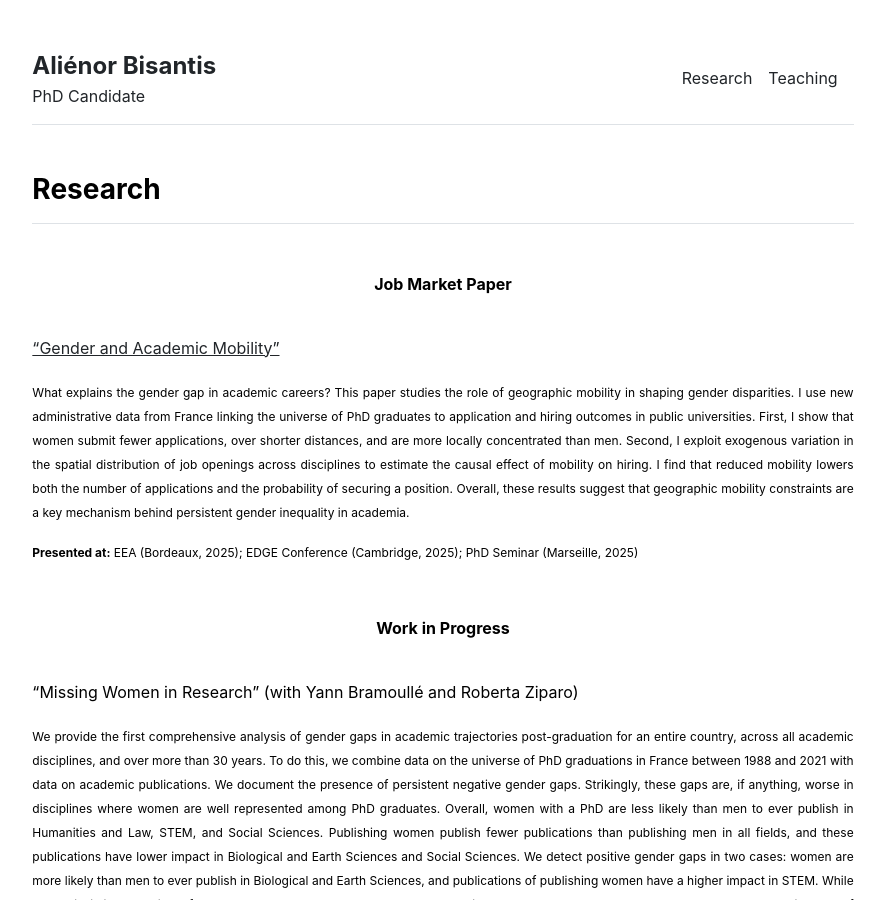
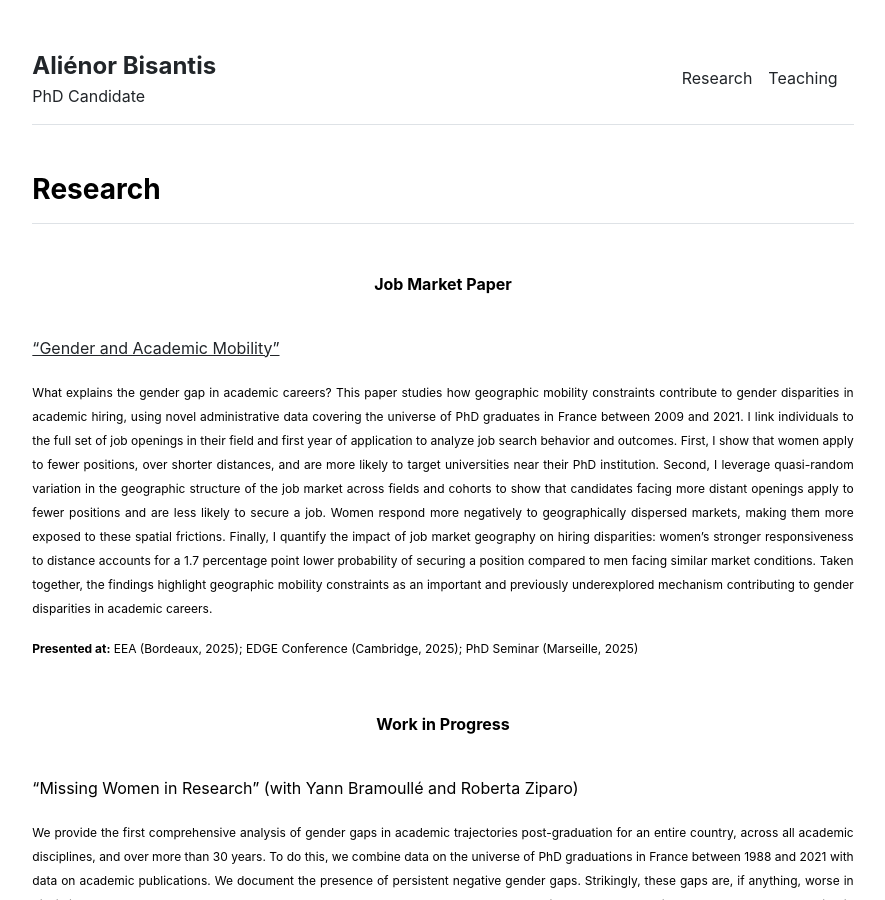
Before and after one commit to alienorbisantis/alienorbisantis.github.io, a Jekyll site: the page built from Research/Research.md, in a window 1280 px wide and 900 px high. Shown: the whole window, without its empty margins (197-1082 px from the left). Built offline with Jekyll 4.4.1, drawn with Linux system fonts in a browser that asks for light colours.

Commit message:
Update Research.md

```diff
--- a/Research/Research.md
+++ b/Research/Research.md
@@ -13,7 +13,7 @@
 ["Gender and Academic Mobility"]({{ site.github.url }}/assets//pdf//JMP_BISANTIS.pdf)
 
 <p align="justify">
-<sub>What explains the gender gap in academic careers? This paper studies the role of geographic mobility in shaping gender disparities. I use new administrative data from France linking the universe of PhD graduates to application and hiring outcomes in public universities. First, I show that women submit fewer applications, over shorter distances, and are more locally concentrated than men. Second, I exploit exogenous variation in the spatial distribution of job openings across disciplines to estimate the causal effect of mobility on hiring. I find that reduced mobility lowers both the number of applications and the probability of securing a position. Overall, these results suggest that geographic mobility constraints are a key mechanism behind persistent gender inequality in academia.</sub>
+<sub>What explains the gender gap in academic careers? This paper studies how geographic mobility constraints contribute to gender disparities in academic hiring, using novel administrative data covering the universe of PhD graduates in France between 2009 and 2021. I link individuals to the full set of job openings in their field and first year of application to analyze job search behavior and outcomes. First, I show that women apply to fewer positions, over shorter distances, and are more likely to target universities near their PhD institution. Second, I leverage quasi-random variation in the geographic structure of the job market across fields and cohorts to show that candidates facing more distant openings apply to fewer positions and are less likely to secure a job. Women respond more negatively to geographically dispersed markets, making them more exposed to these spatial frictions. Finally, I quantify the impact of job market geography on hiring disparities: women’s stronger responsiveness to distance accounts for a 1.7 percentage point lower probability of securing a position compared to men facing similar market conditions. Taken together, the findings highlight geographic mobility constraints as an important and previously underexplored mechanism contributing to gender disparities in academic careers.</sub>
  </p>
 
 <p align="justify">
```
